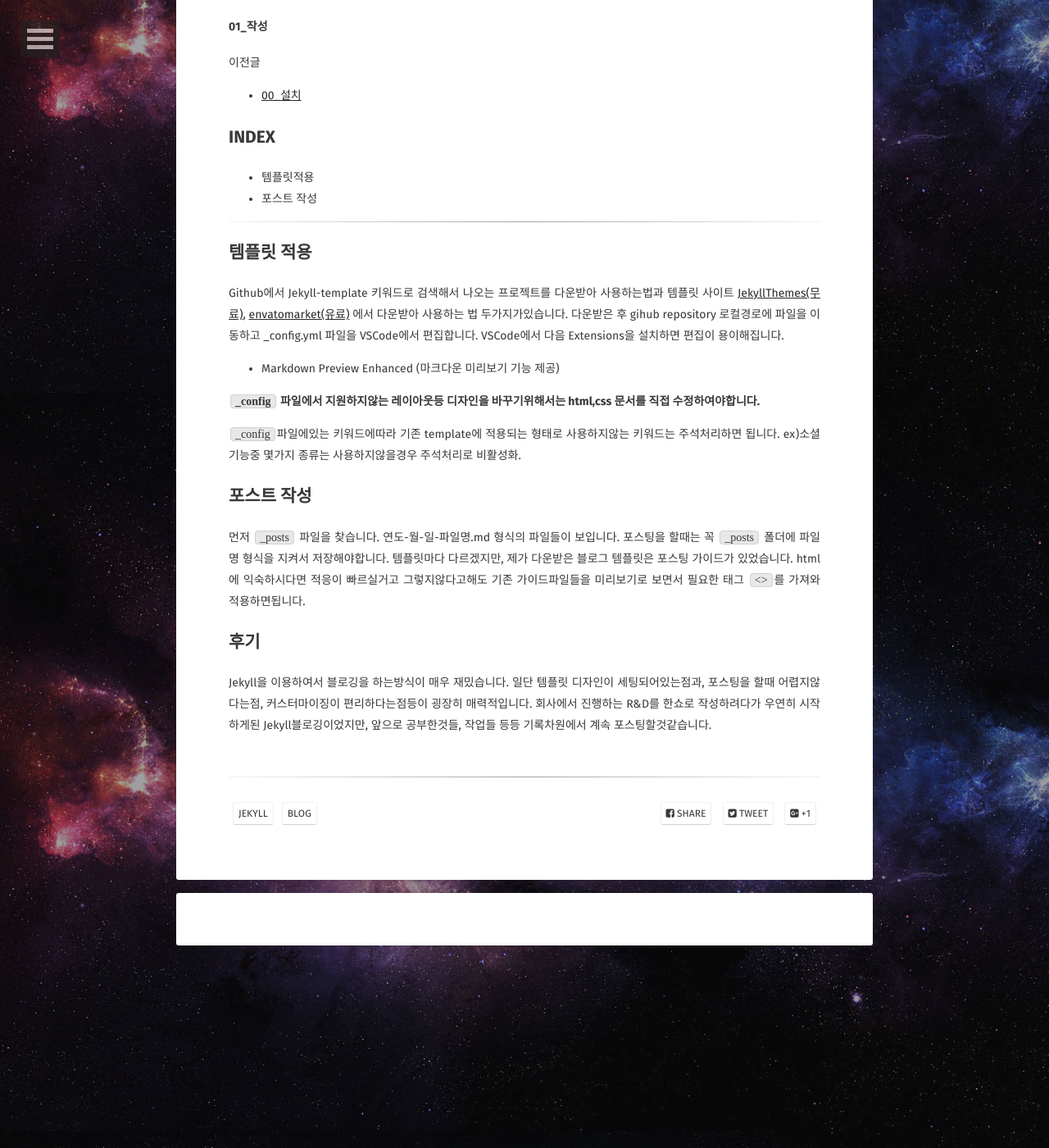
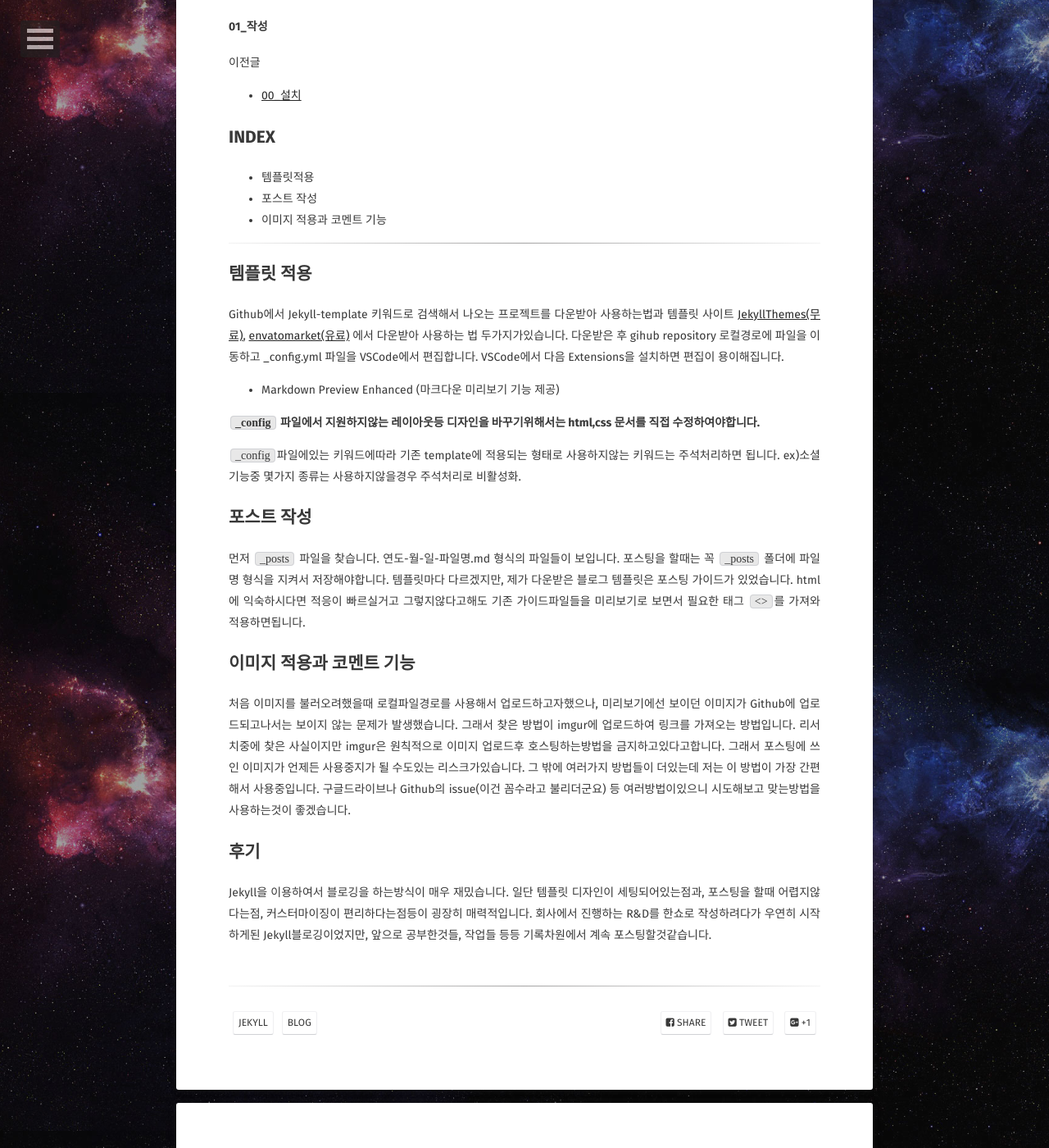
Before and after one commit to devhyunsuk2/devhyunsuk2.github.io, a Jekyll site: the page built from _posts/2019-04-25-Jekyll-2.md, in a window 1280 px wide and 1400 px high, scrolled down 421 px. Shown: the whole window at 82% size. Built offline with Jekyll 4.4.1, drawn with Linux system fonts in a browser that asks for light colours; some web fonts are replaced; comment, search, counter and statistics services are not loaded.

Commit message:
Update 2019-04-25-Jekyll-2.md

```diff
--- a/_posts/2019-04-25-Jekyll-2.md
+++ b/_posts/2019-04-25-Jekyll-2.md
@@ -14,6 +14,7 @@ comments: true
 ## INDEX
 * 템플릿적용
 * 포스트 작성
+* 이미지 적용과 코멘트 기능
 
 ---
 ## 템플릿 적용
@@ -29,13 +30,19 @@ VSCode에서 다음 Extensions을 설치하면 편집이 용이해집니다.
 `_config`파일에있는 키워드에따라 기존 template에 적용되는 형태로 사용하지않는 키워드는 주석처리하면 됩니다.
 ex)소셜기능중 몇가지 종류는 사용하지않을경우 주석처리로 비활성화.
 
-
-
 ## 포스트 작성
-
 먼저 `_posts` 파일을 찾습니다.
 연도-월-일-파일명.md 형식의 파일들이 보입니다. 포스팅을 할때는 꼭 `_posts` 폴더에 파일명 형식을 지켜서 저장해야합니다.
 템플릿마다 다르겠지만, 제가 다운받은 블로그 템플릿은 포스팅 가이드가 있었습니다. html에 익숙하시다면 적응이 빠르실거고 그렇지않다고해도 기존 가이드파일들을 미리보기로 보면서 필요한 태그 `<>`를 가져와 적용하면됩니다.
+
+
+## 이미지 적용과 코멘트 기능
+처음 이미지를 불러오려했을때 로컬파일경로를 사용해서 업로드하고자했으나, 미리보기에선 보이던 이미지가 Github에 업로드되고나서는 보이지 않는 문제가 발생했습니다. 그래서 찾은 방법이 imgur에 업로드하여 링크를 가져오는 방법입니다.
+리서치중에 찾은 사실이지만 imgur은 원칙적으로 이미지 업로드후 호스팅하는방법을 금지하고있다고합니다.
+그래서 포스팅에 쓰인 이미지가 언제든 사용중지가 될 수도있는 리스크가있습니다.
+그 밖에 여러가지 방법들이 더있는데 저는 이 방법이 가장 간편해서 사용중입니다.
+구글드라이브나 Github의 issue(이건 꼼수라고 불리더군요) 등 여러방법이있으니 시도해보고 맞는방법을 사용하는것이 좋겠습니다.
+
 
 ## 후기
 Jekyll을 이용하여서 블로깅을 하는방식이 매우 재밌습니다. 일단 템플릿 디자인이 세팅되어있는점과,
```
